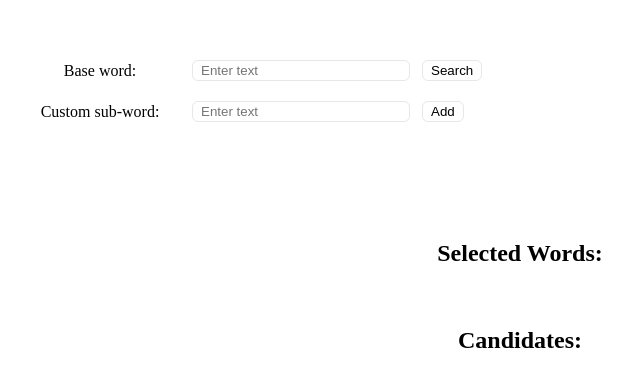
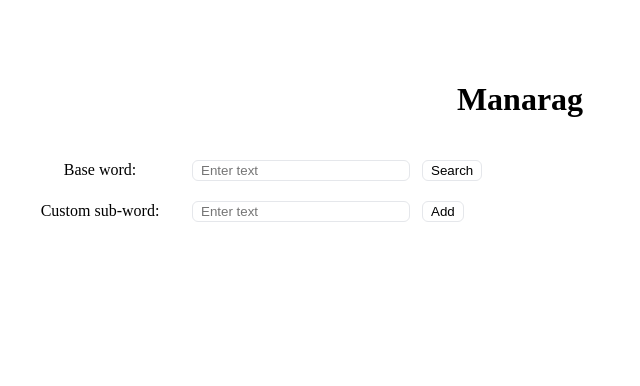
Before and after one commit to bongovanfifi/aragman, a React (Vite) app: page / in a window 1280 px wide. Shown: the top 386 px of the page, without its empty margins (40-680 px from the left). Built offline with nearby package versions, Linux system fonts and the light colour scheme.

Commit message:
fixed weird reflexive prop typing nonsense and added input cleaner

```diff
--- a/src/App.tsx
+++ b/src/App.tsx
@@ -3,7 +3,6 @@ import "./App.css";
 import { Chip, Input, Button } from "./components";
 import { getWordMaps } from "./lib/word-maps";
 import { getAnagramKeys } from "./lib/anagrams";
-import { exec } from "child_process";
 
 const containerStyle = {
   padding: "20px",
@@ -38,8 +37,12 @@ function App() {
     new Map()
   );
 
-  const handleSearch = ({ word }: { word: string }) => {
-    const results = getAnagramKeys(tenK, word);
+  const cleanInput = (word: string) => {
+    return word.replace(/[^a-zA-Z]/g, "").toLowerCase();
+  };
+
+  const handleSearch = (word: string) => {
+    const results = getAnagramKeys(tenK, cleanInput(word));
     setCandidates(results);
   };
 
@@ -52,7 +55,7 @@ function App() {
   };
 
   type CandidateMap = Map<number, Set<string>>;
-  const makeCandidates = ({ candidates }: { candidates: CandidateMap }) => {
+  const makeCandidates = (candidates: CandidateMap) => {
     let contents = [];
     for (let [len, words] of candidates.entries()) {
       contents.push(<h3>{len}</h3>);
@@ -69,7 +72,7 @@ function App() {
     return contents;
   };
 
-  const makeSelected = ({ selectedWords }: { selectedWords: string[] }) => {
+  const makeSelected = (selectedWords: string[]) => {
     return selectedWords.map((word, index) => (
       <Chip
         key={`${word}-${index}`}
@@ -127,6 +130,7 @@ function App() {
 
   return (
     <div style={containerStyle}>
+      <h1>Manarag</h1>
       <div style={inputGroupStyle}>
         <span style={labelStyle}>Base word:</span>
         <Input
@@ -140,7 +144,7 @@ function App() {
           text="Search"
           onClick={() => {
             setSelectedWords([]);
-            handleSearch({ word: baseWord });
+            handleSearch(baseWord);
           }}
         />
       </div>
@@ -172,15 +176,14 @@ function App() {
               <br />
               <Button
                 text="Search only using letters remaining"
-                onClick={() =>
-                  handleSearch({ word: remainingLetters.join("") })
-                }
+                onClick={() => handleSearch(remainingLetters.join(""))}
               />
             </div>
           )}
         <br />
       </div>
       <div>
+        {/* should be a function that just hides when empty */}
         {excessLetters.length > 0 && (
           <div>
             <h2>Excess Letters!</h2>
@@ -189,12 +192,22 @@ function App() {
         )}
       </div>
       <div>
-        <h2>Selected Words:</h2>
-        {selectedWords.length > 0 && makeSelected({ selectedWords })}
+        {selectedWords.length > 0 && (
+          <div>
+            <h2>Selected Words:</h2>
+            <br />
+            {makeSelected(selectedWords)}
+          </div>
+        )}
       </div>
       <div>
-        <h2>Candidates:</h2>
-        {candidates.size > 0 && makeCandidates({ candidates })}
+        {candidates.size > 0 && (
+          <div>
+            <h2>Candidates:</h2>
+            <br />
+            {makeCandidates(candidates)}
+          </div>
+        )}
       </div>
     </div>
   );
--- a/src/lib/anagrams.ts
+++ b/src/lib/anagrams.ts
@@ -1,7 +1,7 @@
-export function getAnagramKeys(
+export const getAnagramKeys = (
   wordMap: Map<string, string[]>,
   input: string
-): Map<number, Set<string>> {
+): Map<number, Set<string>> => {
   const sorted = input.split("").sort().reverse();
   const anagramKeys = new Map<number, Set<string>>();
   function helper(remaining: string[], candidate: string): void {
@@ -23,7 +23,7 @@ export function getAnagramKeys(
   }
   helper(sorted, "");
   return anagramKeys;
-}
+};
 
 // function rot13(s: string) {
 //   s.replace(/[a-zA-Z]/g, function (c) {
```
